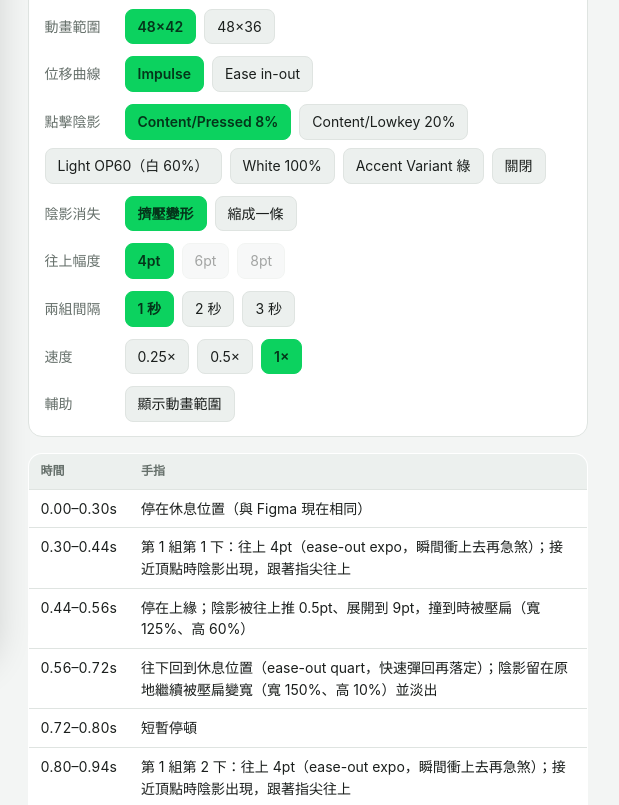
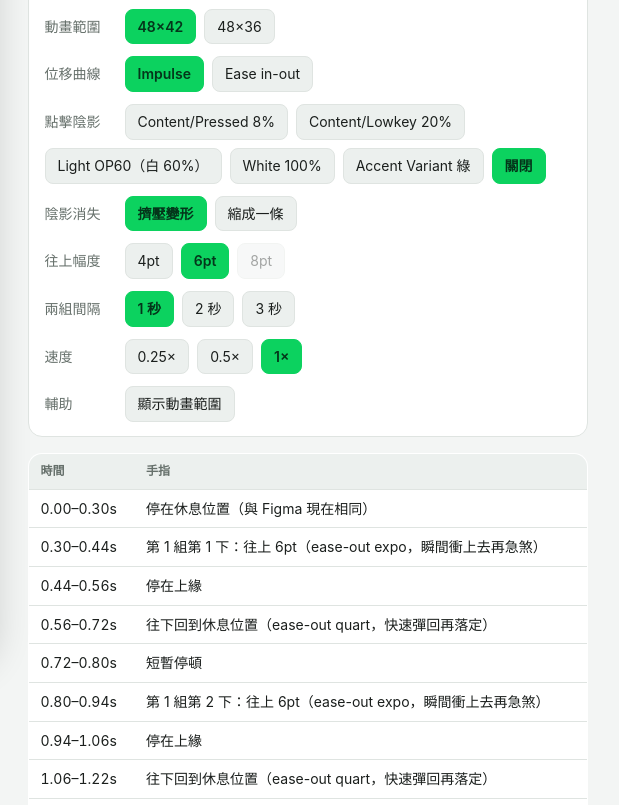
Before and after one commit to vernagong-lab/ios-extension-tip-animation, a plain HTML site: page index.html in a window 1280 px wide. Shown: the part 228-1033 px from the top of the page, 536-1155 px from the left. Drawn offline with Linux system fonts and the light colour scheme.

Commit message:
Turn off the tap shadow by default and raise the movement to 6pt
Co-Authored-By: Claude Opus 5.5 <noreply@anthropic.com>

```diff
--- a/index.html
+++ b/index.html
@@ -101,20 +101,20 @@ tr.on td{background:color-mix(in srgb,var(--accent) 16%,transparent)}
         <button class="btn" data-curve="inout">Ease in-out</button>
       </div>
       <div class="row"><span class="lab">點擊陰影</span>
-        <button class="btn" data-mark="pressed" aria-pressed="true">Content/Pressed 8%</button>
+        <button class="btn" data-mark="pressed">Content/Pressed 8%</button>
         <button class="btn" data-mark="lowkey">Content/Lowkey 20%</button>
         <button class="btn" data-mark="white60">Light OP60（白 60%）</button>
         <button class="btn" data-mark="white">White 100%</button>
         <button class="btn" data-mark="green">Accent Variant 綠</button>
-        <button class="btn" data-mark="off">關閉</button>
+        <button class="btn" data-mark="off" aria-pressed="true">關閉</button>
       </div>
       <div class="row"><span class="lab">陰影消失</span>
         <button class="btn" data-vanish="squash" aria-pressed="true">擠壓變形</button>
         <button class="btn" data-vanish="shrink">縮成一條</button>
       </div>
       <div class="row"><span class="lab">往上幅度</span>
-        <button class="btn" data-amp="4" aria-pressed="true">4pt</button>
-        <button class="btn" data-amp="6">6pt</button>
+        <button class="btn" data-amp="4">4pt</button>
+        <button class="btn" data-amp="6" aria-pressed="true">6pt</button>
         <button class="btn" data-amp="8">8pt</button>
       </div>
       <div class="row"><span class="lab">兩組間隔</span>
@@ -178,7 +178,7 @@ function retime(){ TAPS_END = DELAY + SETS * SET_LEN() + (SETS - 1) * SET_GAP; T
 const PIVOT = {x:14, y:30};                   // hand svg coords: under the fingertip, at the visible bottom edge
 let jelly = false, curve = 'impulse';
 const MARK = {pressed:'rgba(38,38,38,.08)', lowkey:'rgba(38,38,38,.20)', passive:'rgba(38,38,38,.40)', white60:'rgba(246,245,245,.60)', white:'#ffffff', green:'#078E40'};
-let vanish = 'squash', mark = 'pressed', areaH = 42, amp = 4, style = 'smooth', speed = 1, t = 0, playing = false, last = 0;
+let vanish = 'squash', mark = 'off', areaH = 42, amp = 6, style = 'smooth', speed = 1, t = 0, playing = false, last = 0;
 const stages = [];
 
 function makeStage(box){
```
Also changed, not shown: 1 other file.
